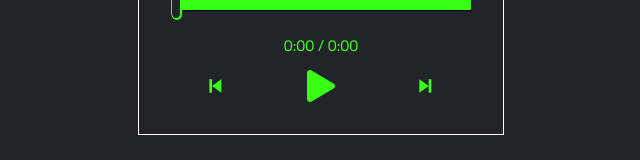
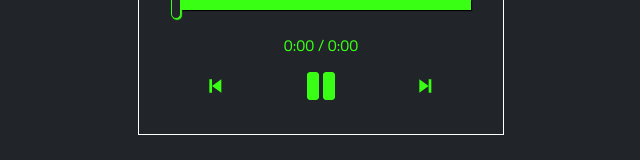
Before and after one commit to GabrielOliveiraJs/music-bookstore, a React (Vite) app: page / in a window 1280 px wide. Shown: the part 389-549 px from the top of the page, without its empty margins (319-959 px from the left). Built offline with nearby package versions, Linux system fonts and the light colour scheme; a web font is replaced by a local one.

Commit message:
Correcoes-MusicPlayer

```diff
--- a/src/components/MusicPlayer/Index.jsx
+++ b/src/components/MusicPlayer/Index.jsx
@@ -1,5 +1,5 @@
 import styles from './MusicPlayer.module.css'
-import { useRef, useState } from 'react'
+import { useEffect, useRef, useState } from 'react'
 import { FaPlay, FaPause } from "react-icons/fa"
 import { BiSkipPrevious, BiSkipNext } from "react-icons/bi"
 import PlayerBtn from './PlayerBtn/index'
@@ -46,16 +46,18 @@ const MusicPlayer = () => {
         return `${minutes}:${seconds < 10 ? "0" : ""}${seconds}`
     }
 
+    const togglePlay = () => {
+        if (audioRef.current.paused) {
+            audioRef.current.play()
+        } else {
+            audioRef.current.pause()
+        }
+    }
+
+    useEffect(() => {console.log(music)}, [])
+
     return (
-        <div className={styles.MusicPlayer}>
-            {/* <audio
-                src={music}
-                ref={audioRef}
-                onLoadedMetadata={handleLoadedMetadata}
-                onTimeUpdate={handleTimeUpdate}
-                controls={true} // Desabilita os controles padrão
-            /> */}
-
+        <div className={styles.MusicPlayer} >
             <Player
                 src={music}
                 reference={audioRef}
@@ -80,22 +82,21 @@ const MusicPlayer = () => {
                     </PlayerBtn>
                 </li>
                 <li>
-                    <PlayerBtn onClick={() => audioRef.current.play()}>
-                        <FaPlay />
+                    <PlayerBtn onClick={togglePlay}>
+                        {
+                            audioRef.current?.paused
+                                ? <FaPlay />
+                                : <FaPause />
+                        }
                     </PlayerBtn>
                 </li>
-                {/* <li>
-                    <PlayerBtn onClick={() => audioRef.current.pause()}>
-                        <FaPause />
-                    </PlayerBtn>
-                </li> */}
                 <li>
                     <PlayerBtn >
                         <BiSkipNext />
                     </PlayerBtn>
                 </li>
             </ul>
-        </div>
+        </ div>
     )
 }
 
```
